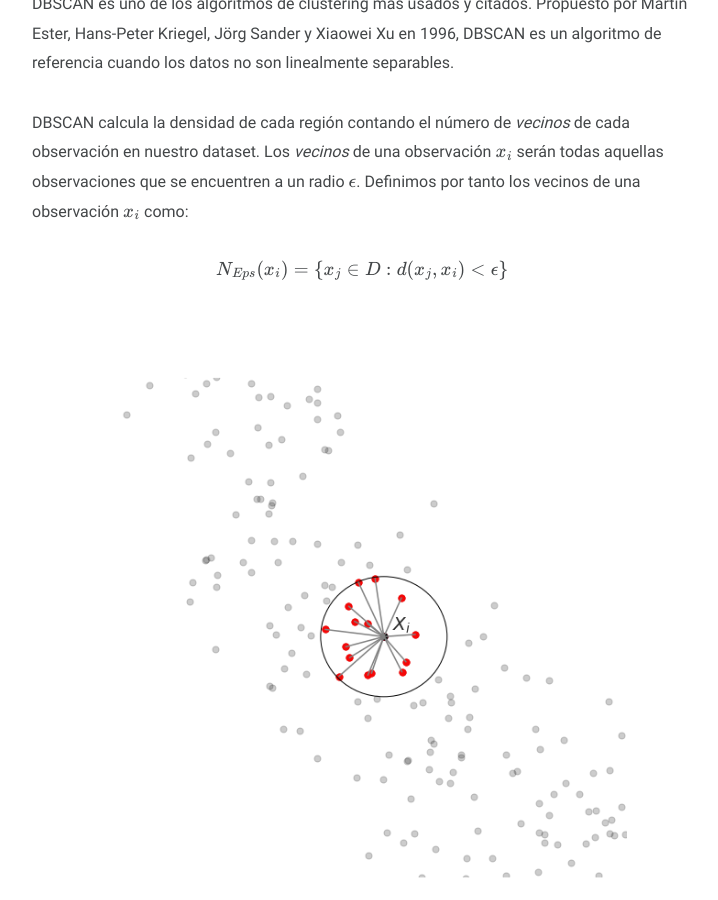
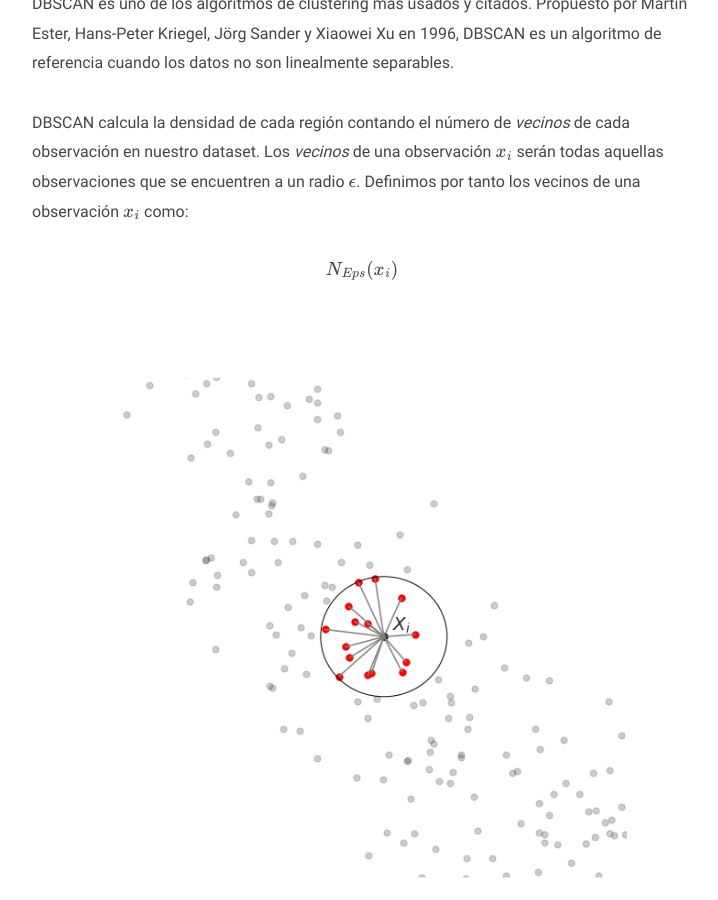
Before and after one commit to JAVI897/JAVI897.github.io, a Jekyll site: the page built from _posts/DBSCAN/2020-07-24-DBSCAN.md, in a window 1280 px wide and 900 px high, scrolled down 1957 px. Shown: the whole window, without its empty margins (278-996 px from the left). Built offline with Jekyll 4.4.1, drawn with Linux system fonts in a browser that asks for light colours; formulas are drawn with MathJax 3.

Commit message:
Update 2020-07-24-DBSCAN.md

```diff
--- a/_posts/DBSCAN/2020-07-24-DBSCAN.md
+++ b/_posts/DBSCAN/2020-07-24-DBSCAN.md
@@ -24,7 +24,7 @@ DBSCAN es uno de los algoritmos de clustering más usados y citados. Propuesto p
 
 DBSCAN calcula la densidad de cada región contando el número de *vecinos* de cada observación en nuestro dataset. Los *vecinos* de una observación $x_i$ serán todas aquellas observaciones que se encuentren a un radio $\epsilon$. Definimos por tanto los vecinos de una observación $x_i$ como:
 
-$$N_{Eps}(x_i) = \{x_j \in D : d(x_j, x_i) < \epsilon \}$$
+$$N_{Eps}(x_i)$$
 
 <center><img src="\assets\img\circle-neigh-dbscan.png" style="zoom:100%;" /></center>
 
```
